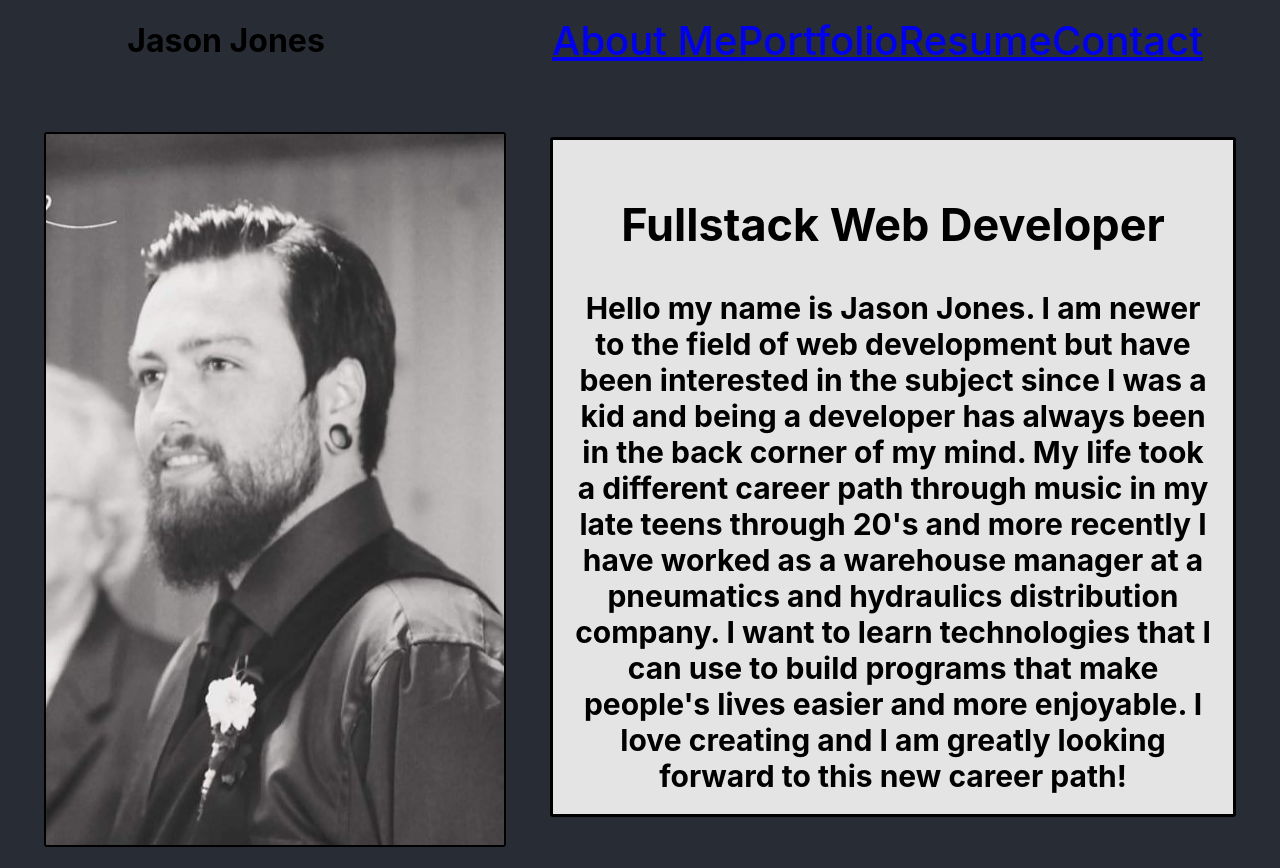
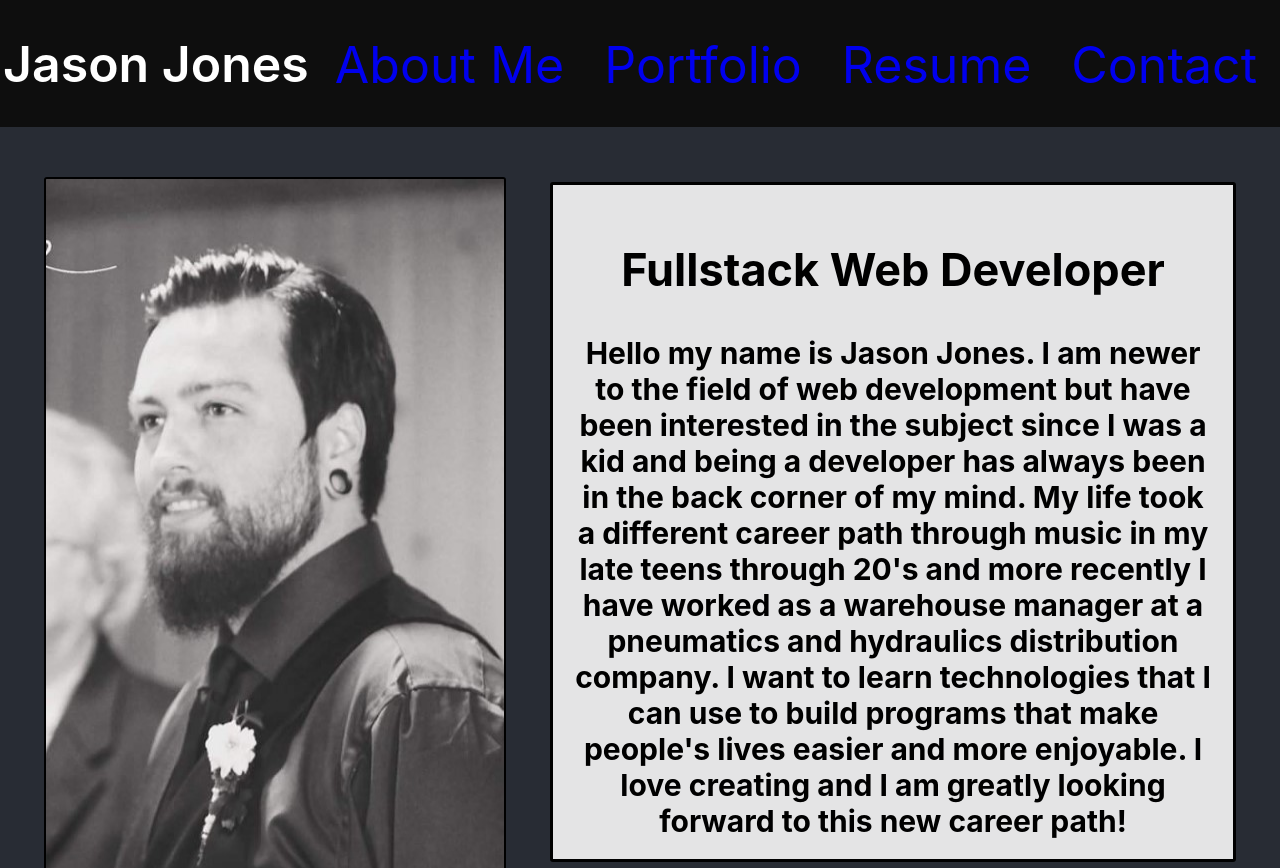
Before and after one commit to jace0fbass/j-jones-2023, a React (Create React App) app: page / in a window 1280 px wide. Shown: the top 868 px of the page. Built offline with nearby package versions, Linux system fonts and the light colour scheme.

Commit message:
Styled Header and Navbar.

```diff
--- a/src/css/App.css
+++ b/src/css/App.css
@@ -47,22 +47,13 @@ body {
 }
 #headerStyle {
   display: flex;
-  justify-content: space-evenly;
+  justify-content: between;
 }
 #maName {
-  display: flex;
-  align-items: flex-start;
-  padding-left: 50px;
+  font-size: 50px;
+  font-weight: 600;
 }
-#navigate {
-  display: flex;
-  align-items: center;
-  margin-left: 150px;
-  color: rgba(255, 255, 255, 0.952);
-  font-size: 40px;
-  text-decoration: none;
-  font-weight: 500;
-}
+
 #contact {
   margin-top: 90px;
   display: flex;
@@ -97,7 +88,7 @@ body {
   display: flex;
   justify-content: space-evenly;
   margin-top: 25px;
-  margin-bottom: 15px;
+  margin-bottom: 55px;
 }
 #resume {
   max-width: 50%;
@@ -141,3 +132,21 @@ body {
   text-decoration: none;
   padding:20px;
 }
+
+.m-2 {
+  font-size: 50px;
+  text-decoration: none;
+  margin: 20px;
+}
+
+#headerStyle {
+  background-color: #0e0e0e;
+  color: white;
+  display: flex;
+  justify-content: space-around;
+}
+
+.navbar {
+ display: flex;
+margin-top: 15px;
+}
```
